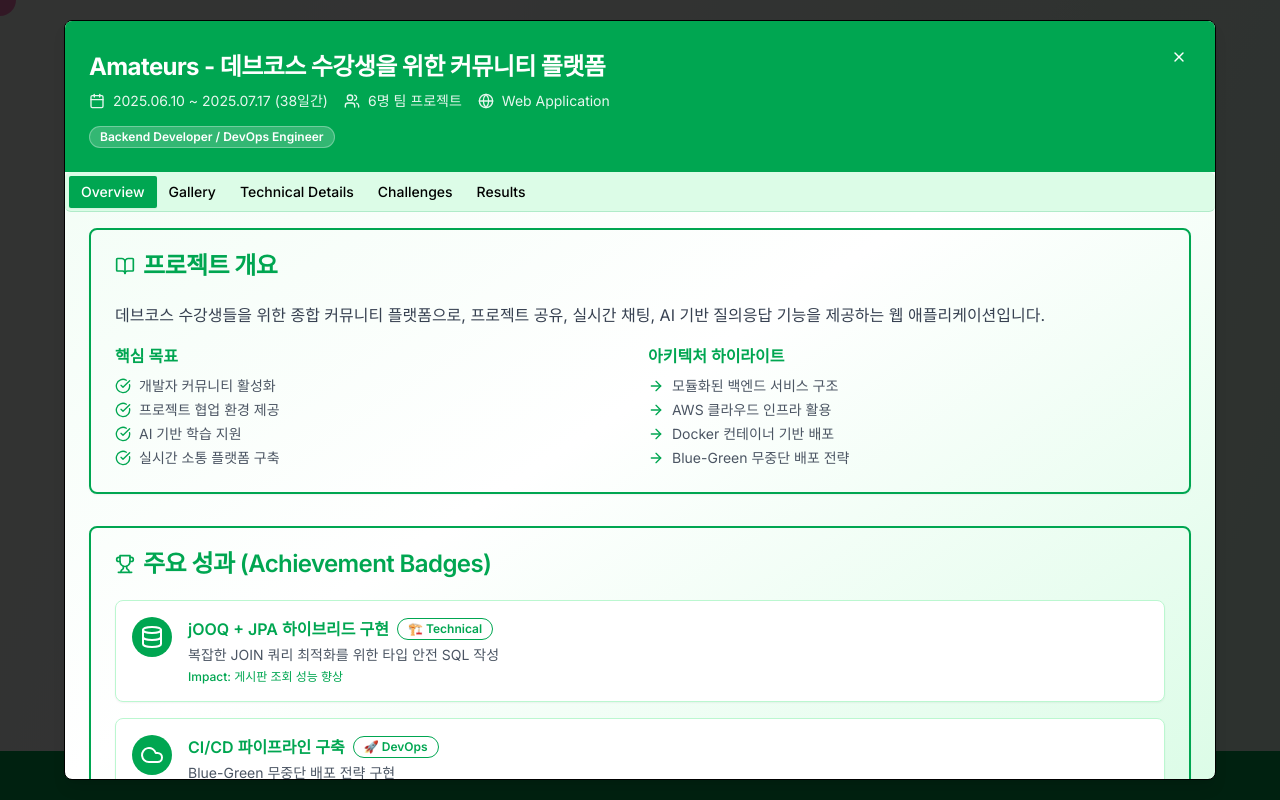
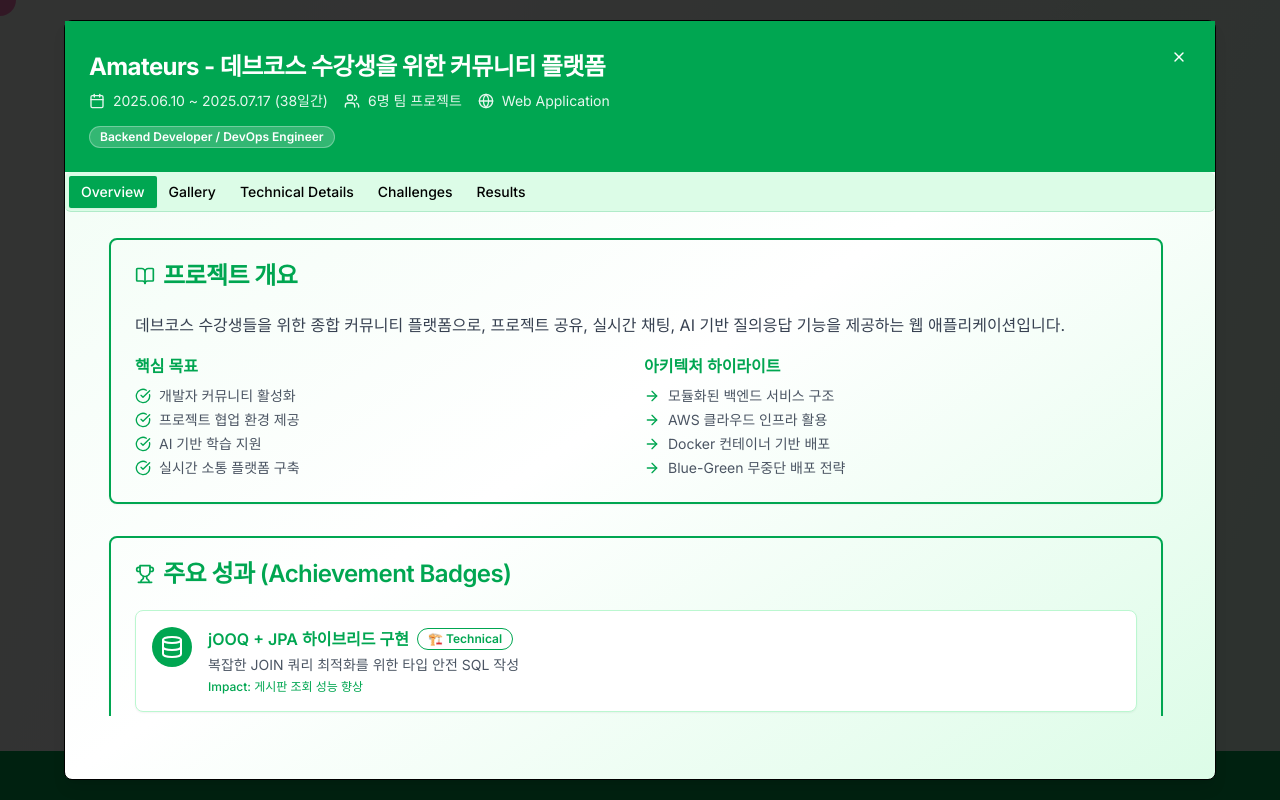
Before and after one commit to kjyy08/luigi-portfolio, a Next.js app: page / in a window 1280 px wide. Both pictures are taken after a click on the element 340 px from the left and 2461 px from the top of the page. Shown: the part 2061-2861 px from the top of the page. Built offline with nearby package versions, Linux system fonts and the light colour scheme.

Commit message:
feat: handle scrollbar in .tab-content-scroll
Improve Tabs layout with separate scrollbar and padding.

Co-authored-by: ju_yb99 <23547119+kjyy08@users.noreply.github.com>

```diff
--- a/app/globals.css
+++ b/app/globals.css
@@ -90,10 +90,12 @@ html {
   box-shadow: 0 0 30px rgba(0, 166, 81, 0.5);
 }
 
-/* Modal Dialog 스크롤 최적화 */
+/* Modal Dialog 스크롤 최적화 - 기존 스타일 개선 */
 [data-radix-dialog-content] {
   max-height: 95vh !important;
   overflow: hidden !important;
+  display: flex !important;
+  flex-direction: column !important;
 }
 
 [data-radix-dialog-overlay] {
@@ -103,8 +105,53 @@ html {
 /* TabsContent 스크롤 개선 */
 [data-state="active"][role="tabpanel"] {
   display: block !important;
+  height: 100% !important;
+  overflow-y: auto !important;
 }
 
 [data-state="inactive"][role="tabpanel"] {
   display: none !important;
 }
+
+/* 모달 내부 스크롤 영역 최적화 - 패딩 조정 */
+.modal-scroll-container {
+  flex: 1;
+  overflow-y: auto;
+  overflow-x: hidden;
+  max-height: calc(95vh - 200px);
+}
+
+/* 탭 콘텐츠 스크롤 최적화 - 스크롤바를 고려한 패딩 */
+.tab-content-scroll {
+  height: 100%;
+  overflow-y: auto;
+  padding-left: 24px;
+  padding-right: 24px; /* 기본 패딩으로 복원 */
+  padding-top: 16px;
+  padding-bottom: 16px;
+}
+
+/* 스크롤바와 콘텐츠 사이 간격 추가 */
+.tab-content-scroll > * {
+  margin-right: 8px; /* 스크롤바와 콘텐츠 사이 간격 */
+}
+
+/* 스크롤바 스타일 - 원래 디자인으로 복원 */
+.tab-content-scroll::-webkit-scrollbar {
+  width: 8px;
+}
+
+.tab-content-scroll::-webkit-scrollbar-track {
+  background: #f1f1f1;
+}
+
+.tab-content-scroll::-webkit-scrollbar-thumb {
+  background: var(--luigi-green);
+  border-radius: 4px;
+}
+
+.tab-content-scroll::-webkit-scrollbar-thumb:hover {
+  background: var(--luigi-dark-green);
+}
+
+/* Firefox 스크롤바 스타일 제거 (원래대로) */
--- a/components/project-detail-modal.tsx
+++ b/components/project-detail-modal.tsx
@@ -111,9 +111,9 @@ interface ImageGalleryProps {
 }
 
 const ImageGallery = ({ images, category, onImageClick }: ImageGalleryProps) => {
-  const filteredImages = useMemo(() =>
-    category ? images.filter((img) => img.category === category) : images,
-    [images, category]
+  const filteredImages = useMemo(
+    () => (category ? images.filter((img) => img.category === category) : images),
+    [images, category],
   )
 
   return (
@@ -229,7 +229,8 @@ export function ProjectDetailModal({ isOpen, onClose }: ProjectDetailModalProps)
     },
   ]
 
-  const navigateImage = useCallback((direction: "prev" | "next") => {
+  const navigateImage = useCallback(
+    (direction: "prev" | "next") => {
       const newIndex =
         direction === "prev"
           ? currentImageIndex > 0
@@ -241,9 +242,12 @@ export function ProjectDetailModal({ isOpen, onClose }: ProjectDetailModalProps)
 
       setCurrentImageIndex(newIndex)
       setSelectedImage(PROJECT_IMAGES[newIndex].id)
-  }, [currentImageIndex])
+    },
+    [currentImageIndex],
+  )
 
-  const techStack = useMemo(() => ({
+  const techStack = useMemo(
+    () => ({
       backend: [
         { name: "Java 17", icon: <Code className="w-4 h-4" />, level: 90 },
         { name: "Spring Boot 3.5.0", icon: <Zap className="w-4 h-4" />, level: 85 },
@@ -264,9 +268,12 @@ export function ProjectDetailModal({ isOpen, onClose }: ProjectDetailModalProps)
         { name: "LGTP Stack", icon: <Monitor className="w-4 h-4" />, level: 80 },
         { name: "n8n Automation", icon: <Zap className="w-4 h-4" />, level: 75 },
       ],
-  }), [])
+    }),
+    [],
+  )
 
-  const achievements = useMemo(() => [
+  const achievements = useMemo(
+    () => [
       {
         title: "jOOQ + JPA 하이브리드 구현",
         description: "복잡한 JOIN 쿼리 최적화를 위한 타입 안전 SQL 작성",
@@ -302,9 +309,12 @@ export function ProjectDetailModal({ isOpen, onClose }: ProjectDetailModalProps)
         impact: "팀 커뮤니케이션 효율화",
         badge: "⚡ Automation",
       },
-  ], [])
+    ],
+    [],
+  )
 
-  const challenges = useMemo(() => [
+  const challenges = useMemo(
+    () => [
       {
         title: "CI 빌드 시간 최적화",
         problem: "jOOQ 코드 생성으로 인한 과도한 빌드 시간 (8-9분)",
@@ -321,12 +331,14 @@ export function ProjectDetailModal({ isOpen, onClose }: ProjectDetailModalProps)
         difficulty: "Medium",
         type: "Testing",
       },
-  ], [])
+    ],
+    [],
+  )
 
   return (
     <>
       <Dialog open={isOpen} onOpenChange={onClose}>
-        <DialogContent className="max-w-6xl h-[95vh] overflow-hidden p-0 bg-gradient-to-br from-green-50 via-white to-green-100 [&>button]:hidden">
+        <DialogContent className="max-w-6xl h-[95vh] p-0 bg-gradient-to-br from-green-50 via-white to-green-100 [&>button]:hidden flex flex-col">
           <div className="flex flex-col h-full">
             {/* Header - 고정 */}
             <DialogHeader className="relative p-6 bg-luigi-green text-white flex-shrink-0">
@@ -368,9 +380,9 @@ export function ProjectDetailModal({ isOpen, onClose }: ProjectDetailModalProps)
             </DialogHeader>
 
             {/* Content - 스크롤 가능 */}
-            <div className="flex-1 overflow-hidden">
+            <div className="flex-1 overflow-hidden modal-scroll-container">
               <Tabs value={activeTab} onValueChange={setActiveTab} className="h-full flex flex-col">
-                <TabsList className="w-full justify-start p-1 bg-green-100 border-b border-luigi-green/20 flex-shrink-0">
+                <TabsList className="w-full justify-start p-1 bg-green-100 border-b border-luigi-green/20 flex-shrink-0 sticky top-0 z-10">
                   <TabsTrigger
                     value="overview"
                     className="data-[state=active]:bg-luigi-green data-[state=active]:text-white"
@@ -403,9 +415,9 @@ export function ProjectDetailModal({ isOpen, onClose }: ProjectDetailModalProps)
                   </TabsTrigger>
                 </TabsList>
 
-                <div className="flex-1 overflow-y-auto px-6 py-4">
+                <div className="flex-1 tab-content-scroll">
                   {/* 모든 TabsContent는 그대로 유지하되, 각각에 적절한 스크롤 처리 */}
-                  <TabsContent value="overview" className="space-y-6 mt-0 pb-8">
+                  <TabsContent value="overview" className="space-y-6 mt-0 pb-8 h-auto">
                     {/* Project Overview */}
                     <motion.div
                       initial={{ opacity: 0, y: 20 }}
@@ -516,7 +528,7 @@ export function ProjectDetailModal({ isOpen, onClose }: ProjectDetailModalProps)
                     </motion.div>
                   </TabsContent>
 
-                  <TabsContent value="gallery" className="space-y-6 mt-0 h-full">
+                  <TabsContent value="gallery" className="space-y-6 mt-0 pb-8 h-auto">
                     <motion.div initial={{ opacity: 0, y: 20 }} animate={{ opacity: 1, y: 0 }} className="space-y-6">
                       <Card className="border-luigi-green border-2 mb-8">
                         <CardHeader>
@@ -533,7 +545,11 @@ export function ProjectDetailModal({ isOpen, onClose }: ProjectDetailModalProps)
                                 <Code className="w-4 h-4" />
                                 Architecture & Design
                               </h4>
-                              <ImageGallery images={PROJECT_IMAGES} category="Architecture" onImageClick={openImageModal} />
+                              <ImageGallery
+                                images={PROJECT_IMAGES}
+                                category="Architecture"
+                                onImageClick={openImageModal}
+                              />
                             </div>
 
                             {/* Screenshots */}
@@ -542,7 +558,11 @@ export function ProjectDetailModal({ isOpen, onClose }: ProjectDetailModalProps)
                                 <Monitor className="w-4 h-4" />
                                 Application Screenshots
                               </h4>
-                              <ImageGallery images={PROJECT_IMAGES} category="Screenshots" onImageClick={openImageModal} />
+                              <ImageGallery
+                                images={PROJECT_IMAGES}
+                                category="Screenshots"
+                                onImageClick={openImageModal}
+                              />
                             </div>
 
                             {/* Monitoring */}
@@ -551,7 +571,11 @@ export function ProjectDetailModal({ isOpen, onClose }: ProjectDetailModalProps)
                                 <Settings className="w-4 h-4" />
                                 Monitoring & Analytics
                               </h4>
-                              <ImageGallery images={PROJECT_IMAGES} category="Monitoring" onImageClick={openImageModal} />
+                              <ImageGallery
+                                images={PROJECT_IMAGES}
+                                category="Monitoring"
+                                onImageClick={openImageModal}
+                              />
                             </div>
 
                             {/* DevOps */}
@@ -568,7 +592,7 @@ export function ProjectDetailModal({ isOpen, onClose }: ProjectDetailModalProps)
                     </motion.div>
                   </TabsContent>
 
-                  <TabsContent value="technical" className="space-y-6 mt-0 h-full">
+                  <TabsContent value="technical" className="space-y-6 mt-0 pb-8 h-auto">
                     {/* Technology Stack */}
                     <motion.div initial={{ opacity: 0, y: 20 }} animate={{ opacity: 1, y: 0 }} className="space-y-6">
                       <Card className="border-luigi-green border-2 mb-8">
@@ -643,7 +667,7 @@ export function ProjectDetailModal({ isOpen, onClose }: ProjectDetailModalProps)
                     </motion.div>
                   </TabsContent>
 
-                  <TabsContent value="challenges" className="space-y-6 mt-0 h-full">
+                  <TabsContent value="challenges" className="space-y-6 mt-0 pb-8 h-auto">
                     <motion.div initial={{ opacity: 0, y: 20 }} animate={{ opacity: 1, y: 0 }} className="space-y-4">
                       <Card className="border-luigi-green border-2 mb-8">
                         <CardHeader>
@@ -724,7 +748,7 @@ export function ProjectDetailModal({ isOpen, onClose }: ProjectDetailModalProps)
                     </motion.div>
                   </TabsContent>
 
-                  <TabsContent value="results" className="space-y-6 mt-0 h-full">
+                  <TabsContent value="results" className="space-y-6 mt-0 pb-8 h-auto">
                     <motion.div initial={{ opacity: 0, y: 20 }} animate={{ opacity: 1, y: 0 }} className="space-y-6">
                       {/* Technical Metrics */}
                       <Card className="border-luigi-green border-2 mb-8">
--- a/components/ui/tabs.tsx
+++ b/components/ui/tabs.tsx
@@ -15,7 +15,7 @@ const TabsList = React.forwardRef<
     ref={ref}
     className={cn(
       "inline-flex h-10 items-center justify-center rounded-md bg-muted p-1 text-muted-foreground",
-      className
+      className,
     )}
     {...props}
   />
@@ -30,7 +30,7 @@ const TabsTrigger = React.forwardRef<
     ref={ref}
     className={cn(
       "inline-flex items-center justify-center whitespace-nowrap rounded-sm px-3 py-1.5 text-sm font-medium ring-offset-background transition-all focus-visible:outline-none focus-visible:ring-2 focus-visible:ring-ring focus-visible:ring-offset-2 disabled:pointer-events-none disabled:opacity-50 data-[state=active]:bg-background data-[state=active]:text-foreground data-[state=active]:shadow-sm",
-      className
+      className,
     )}
     {...props}
   />
@@ -44,8 +44,8 @@ const TabsContent = React.forwardRef<
   <TabsPrimitive.Content
     ref={ref}
     className={cn(
-      "mt-2 ring-offset-background focus-visible:outline-none focus-visible:ring-2 focus-visible:ring-ring focus-visible:ring-offset-2",
-      className
+      "mt-2 ring-offset-background focus-visible:outline-none focus-visible:ring-2 focus-visible:ring-ring focus-visible:ring-offset-2 ml-[0p] mr-0 py-2.5 px-5",
+      className,
     )}
     {...props}
   />
```
Also changed, not shown: 2 other files (tests, documents, lock files or other folders). Lines whose indentation alone changed are shown as unchanged.
